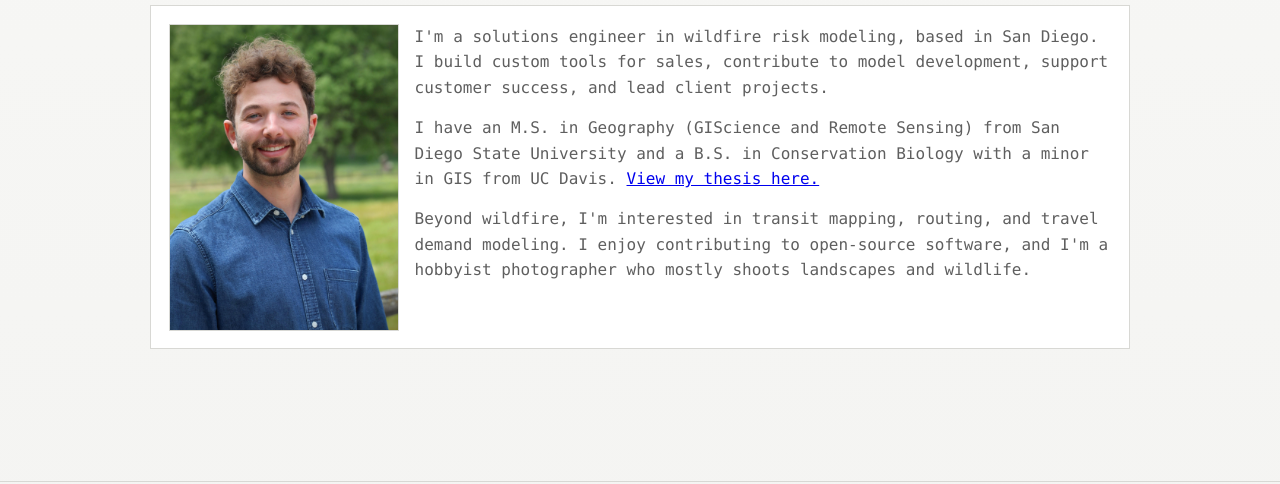
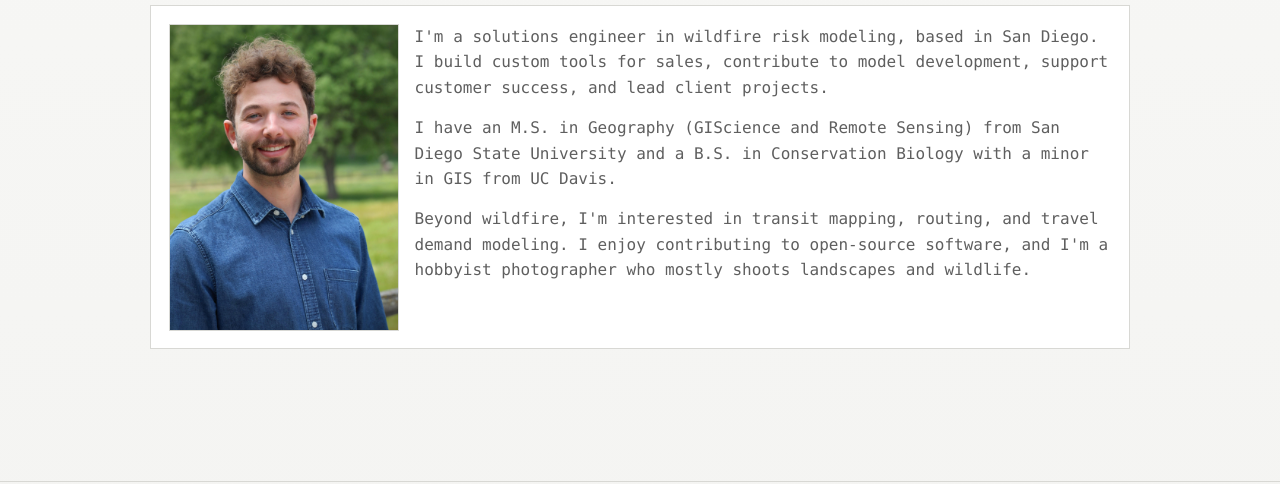
Before and after one commit to bmarkman1234/portfolio, a plain HTML site: page about.html in a window 1280 px wide. Shown: the part 224-708 px from the top of the page. Drawn offline with Linux system fonts and the light colour scheme.

Commit message:
Remove thesis link from bio

```diff
--- a/about.html
+++ b/about.html
@@ -29,7 +29,7 @@
         <img class="headshot" src="photos/bruce_markman.jpg" alt="Headshot of Bruce Markman">
         <div class="about-copy">
           <p>I'm a solutions engineer in wildfire risk modeling, based in San Diego. I build custom tools for sales, contribute to model development, support customer success, and lead client projects.</p>
-          <p>I have an M.S. in Geography (GIScience and Remote Sensing) from San Diego State University and a B.S. in Conservation Biology with a minor in GIS from UC Davis. <a href="https://doi.org/10.3390/rs17142352" target="_blank" rel="noreferrer">View my thesis here.</a></p>
+          <p>I have an M.S. in Geography (GIScience and Remote Sensing) from San Diego State University and a B.S. in Conservation Biology with a minor in GIS from UC Davis.</p>
           <p>Beyond wildfire, I'm interested in transit mapping, routing, and travel demand modeling. I enjoy contributing to open-source software, and I'm a hobbyist photographer who mostly shoots landscapes and wildlife.</p>
         </div>
       </article>
```
Also changed, not shown: index.html (+1 -1 lines).
